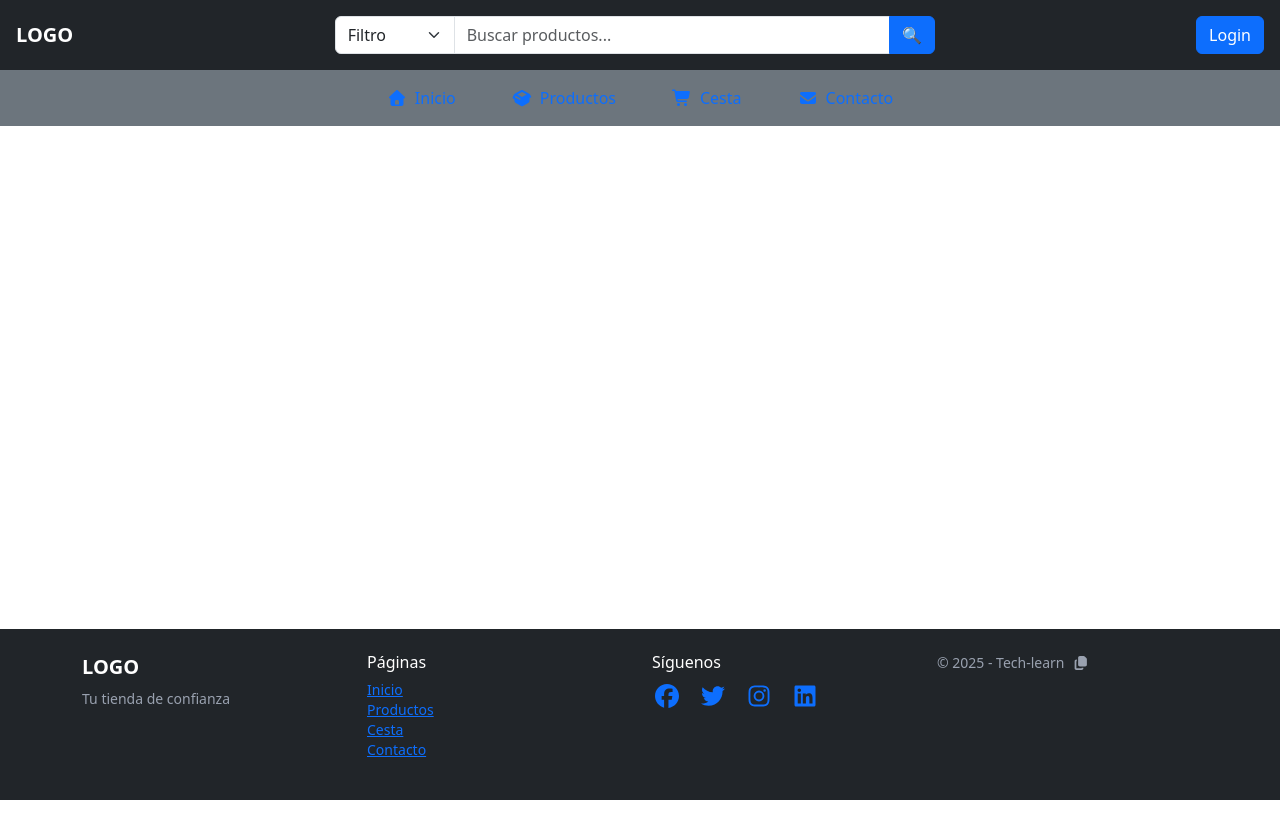
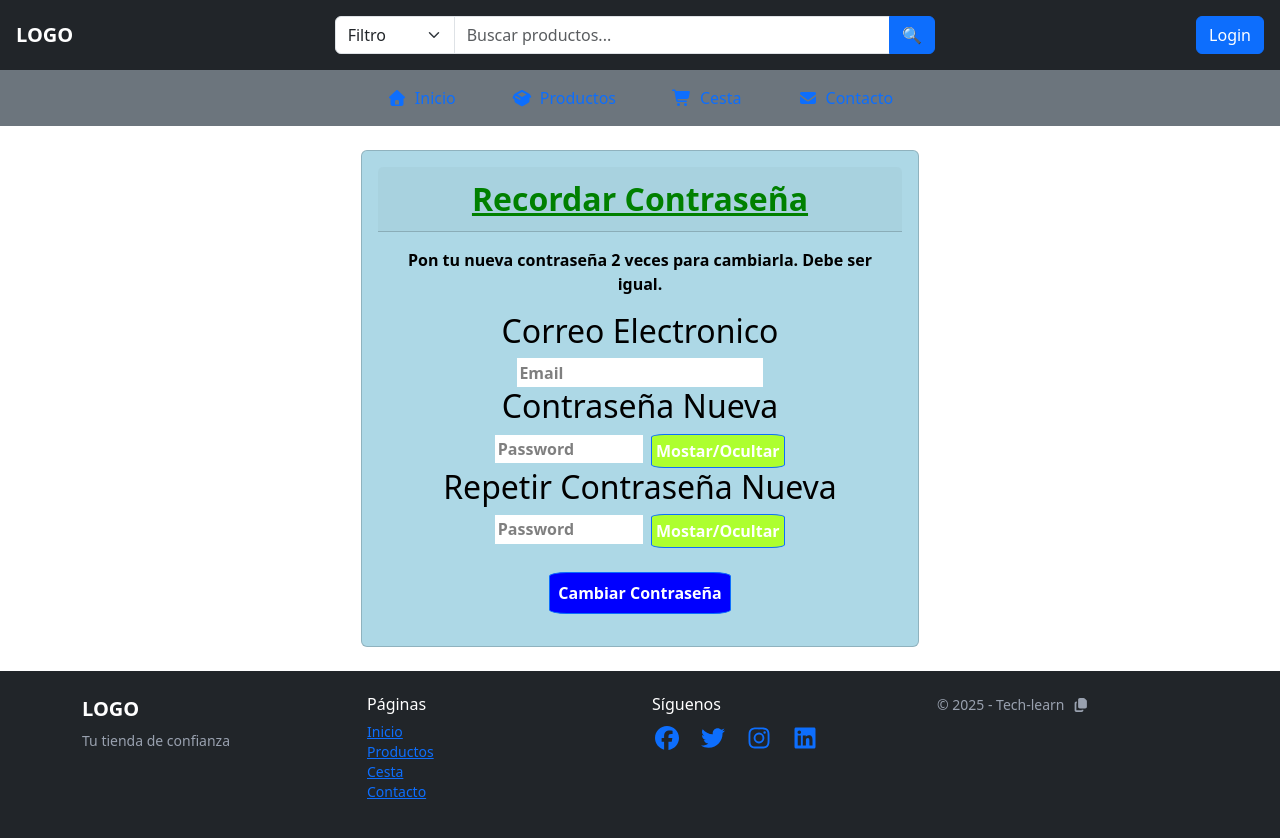
Before and after one commit to DavidCorredorMiguel/proyectogrupo2, a React (Vite) app in the folder tech_learn/: page /recordarpass in a window 1280 px wide. Shown: the top 838 px of the page. Before the commit the page ends 800 px from the top, so only its background shows below. Built offline with nearby package versions, Linux system fonts and the light colour scheme.

Commit message:
Recordar Pass Card Login

```diff
--- a/tech_learn/src/App.jsx
+++ b/tech_learn/src/App.jsx
@@ -3,6 +3,11 @@ import Layout from './components/Layout';
 import Home from './pages/Home';
 import Login from './pages/Login';
 import Register from './pages/Register';
+import RecordarPass from './pages/RecordarPass';
+import Cesta from './pages/Cesta';
+import FinalizarCompra from './pages/FinalizarCompra';
+import TarjetasAprender from './pages/TarjetasAprender';
+import CreaEditaTarjeta from './pages/CreaEditaTarjeta';
 
 const App = () => {
   return (
@@ -12,6 +17,11 @@ const App = () => {
           <Route path="/" element={<Home />} />
           <Route path="/login" element={<Login />} />
           <Route path="/register" element={<Register />} />
+          <Route path="/recordarpass" element={<RecordarPass />} />
+          <Route path="/cesta" element={<Cesta />} />
+          <Route path="/creaeditatarjeta" element={<CreaEditaTarjeta />} />
+          <Route path="/finalizarcompra" element={<FinalizarCompra />} />
+          <Route path="/tarjetasaprender" element={<TarjetasAprender />} />
         </Routes>
       </Layout>
     </BrowserRouter>
--- a/tech_learn/src/components/CardLogin.jsx
+++ b/tech_learn/src/components/CardLogin.jsx
@@ -3,7 +3,7 @@ import { Button, Card } from "react-bootstrap";
 import style from "../styles/Login.module.css";
 import { mockUsers } from "../mocks/users";
 import { useAuthStore } from "../store/authStore";
-import { useNavigate } from "react-router-dom";
+import { Link, useNavigate } from "react-router-dom";
 
 const CardLogin = () => {
   const login = useAuthStore((state) => state.login);
@@ -41,7 +41,7 @@ const CardLogin = () => {
             <Button className={style.muestrapass}>Mostar/Ocultar</Button>
             <Card.Text>
               ¿Has olvidado tu contraseña?
-              <a href="./../pages/RecordarPass">Recordar Contraseña</a>
+              <Link to="/recordarpass">Recordar Contraseña</Link>
             </Card.Text>
             <Button type="submit" className={style.iniciasesion}>Iniciar Sesión</Button>
           </form>
--- a/tech_learn/src/components/CardRecordarPass.jsx
+++ b/tech_learn/src/components/CardRecordarPass.jsx
@@ -9,11 +9,13 @@ function CardRecordarPass() {
         <Card.Header className={style.cardheader}>Recordar Contraseña</Card.Header>
         <Card.Body>
           <Card.Text>Pon tu nueva contraseña 2 veces para cambiarla. Debe ser igual.</Card.Text>
+          <h2>Correo Electronico</h2>
+          <input name="email" className={style.email} type="email" placeholder="Email" required />
           <h2>Contraseña Nueva</h2>
-          <input type="password" className={style.pass} />
+          <input name="password" className={style.pass} type="password" placeholder="Password" required />
           <Button className={style.muestrapass}>Mostar/Ocultar</Button>
           <h2>Repetir Contraseña Nueva</h2>
-          <input type="password" className={style.pass} />
+          <input name="password2" className={style.pass} type="password" placeholder="Password" required />
           <Button className={style.muestrapass}>Mostar/Ocultar</Button>
           <br /><br /><Button className={style.iniciasesion}>Cambiar Contraseña</Button>
         </Card.Body>
--- a/tech_learn/src/styles/Login.module.css
+++ b/tech_learn/src/styles/Login.module.css
@@ -1,6 +1,5 @@
 .card {
     width: 50%;
-    margin-top: 5rem;
     background-color: lightblue;
     display: flex;
     flex-direction: column;
```
